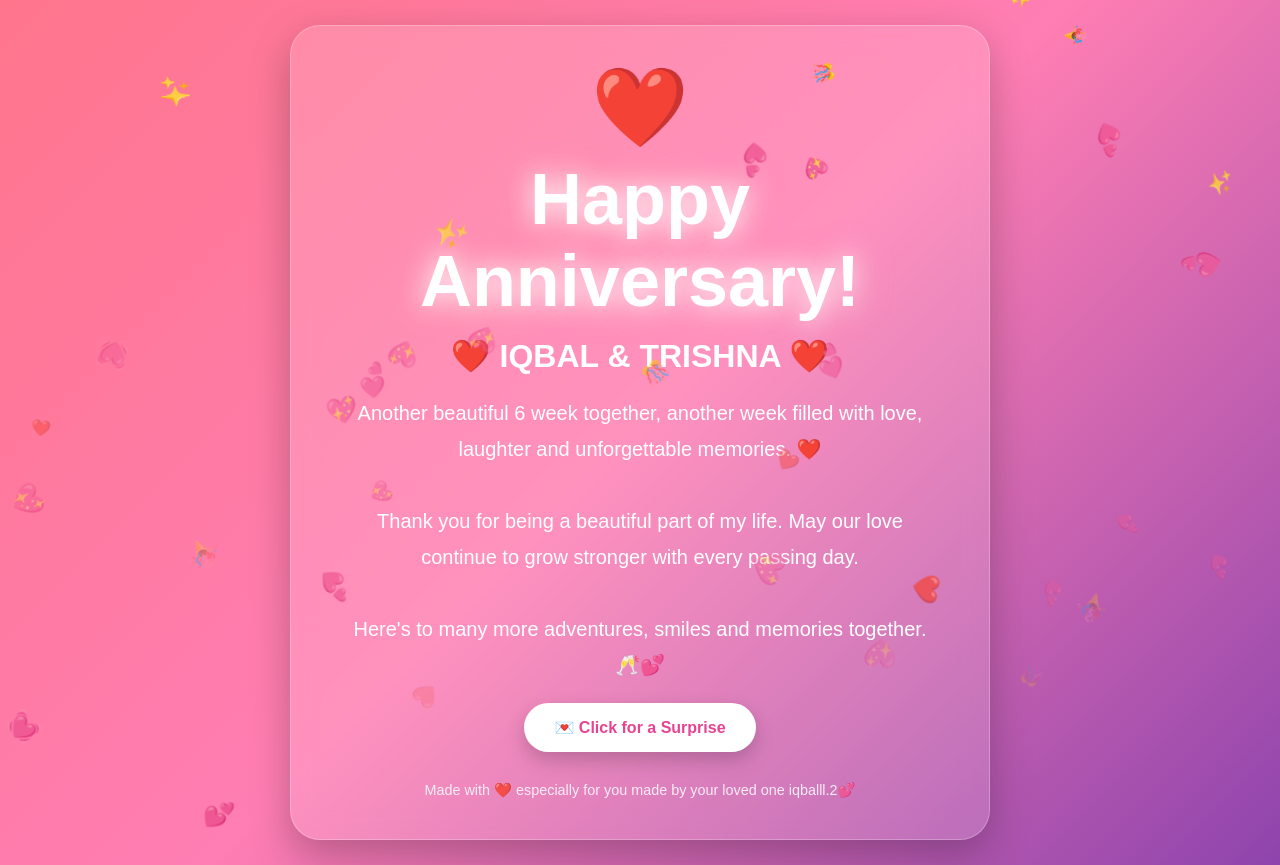
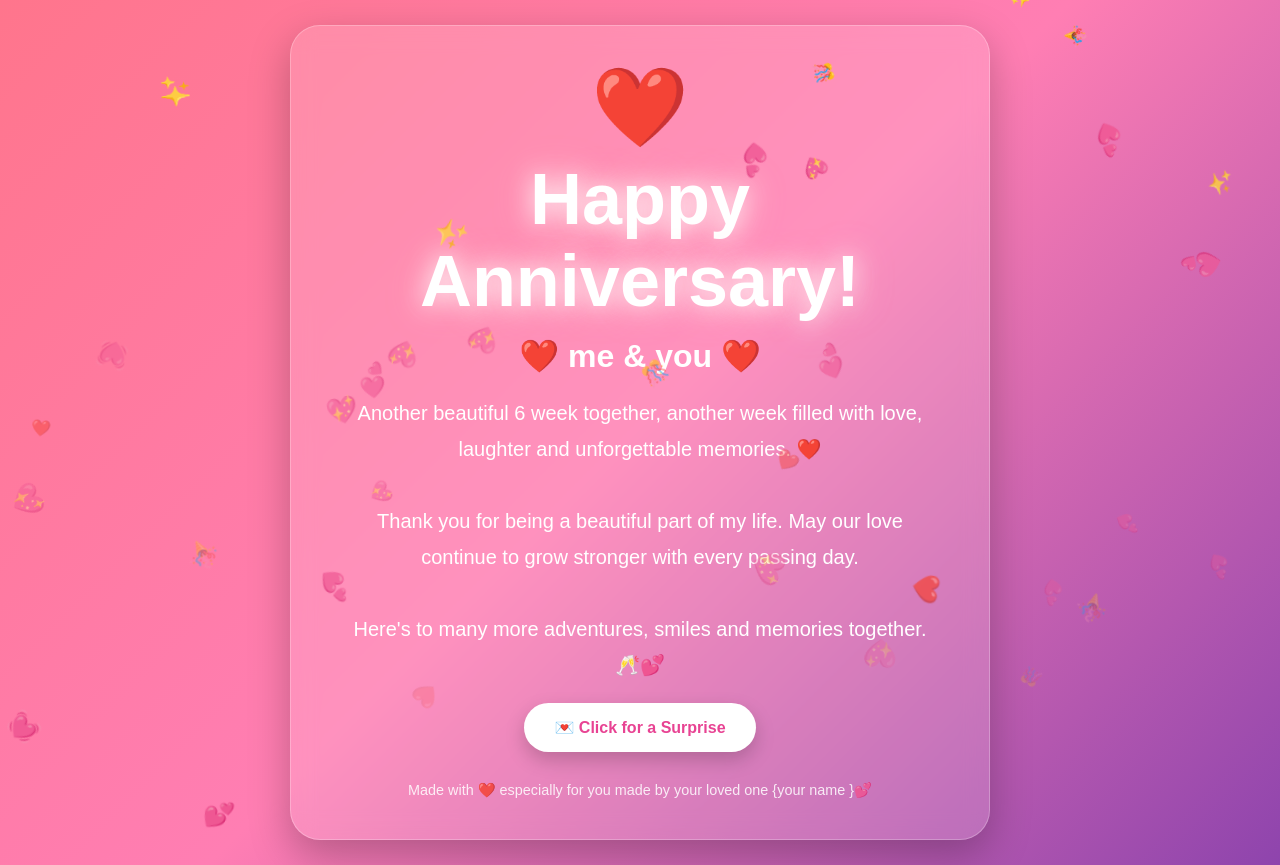
Before and after one commit to Iqbal2606/new-one, a plain HTML site: page index.html in a window 1280 px wide. Drawn offline with Linux system fonts and the light colour scheme.

Commit message:
Update index.html

```diff
--- a/index.html
+++ b/index.html
@@ -227,7 +227,7 @@
 
             <!-- Change the names here -->
             <div class="names">
-                ❤️ IQBAL & TRISHNA ❤️
+                ❤️ me & you ❤️
             </div>
 
             <p class="message">
@@ -270,7 +270,7 @@
 
             </div>
             <footer>
-                Made with ❤️ especially for you  made by  your loved  one iqballl.2💕
+                Made with ❤️ especially for you  made by  your loved  one {your name }💕
             </footer>
 
         </div>
```
